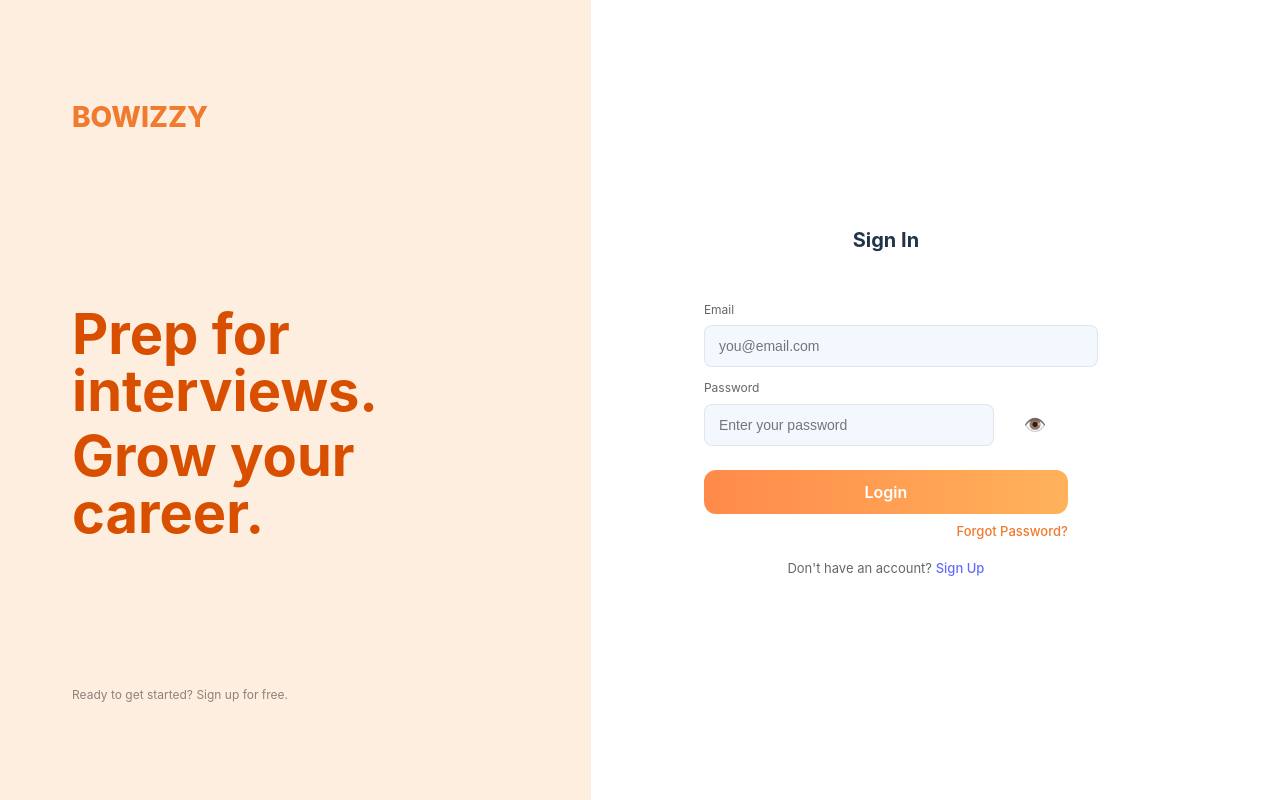
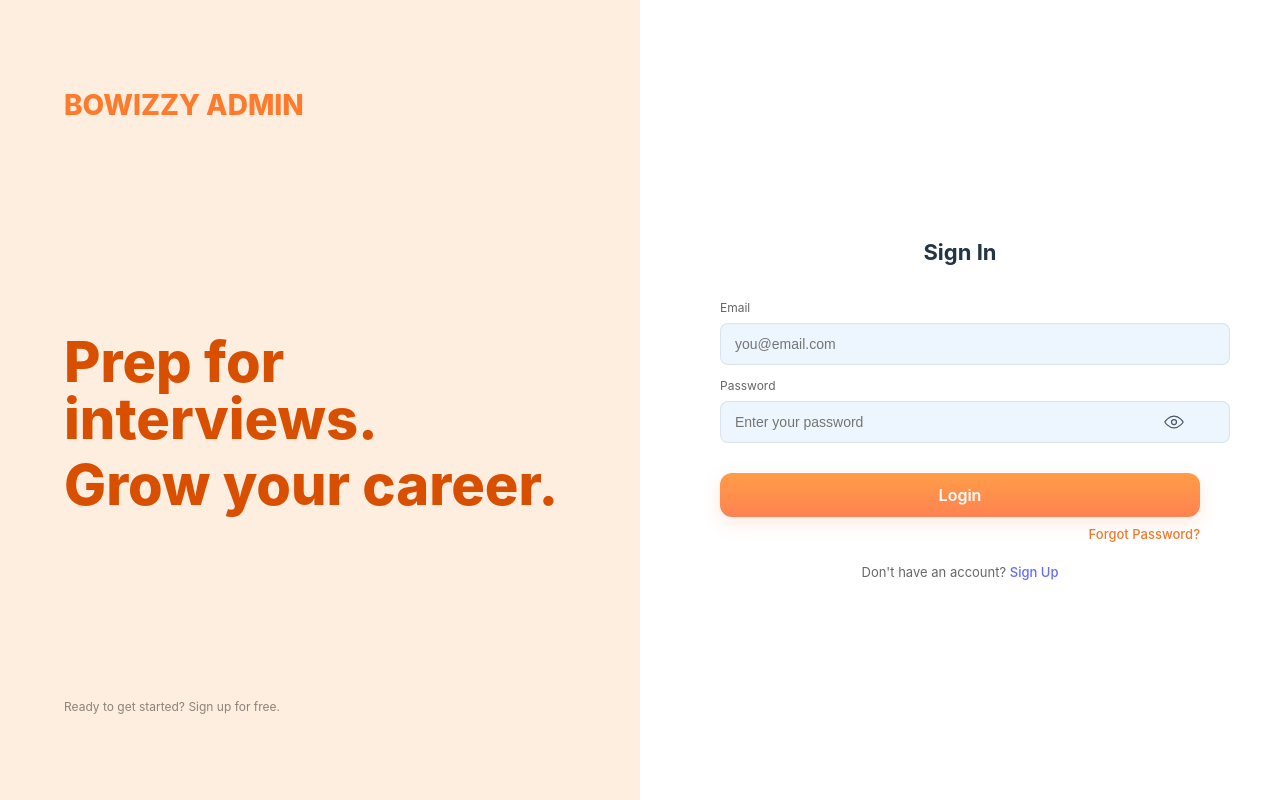
Before and after one commit to kishor2121/bowizzy-admin, a React (Vite) app: page /login in a window 1280 px wide. Built offline with nearby package versions, Linux system fonts and the light colour scheme; no server answers.

Commit message:
minor ui fixes

```diff
--- a/src/pages/AdminLogin.css
+++ b/src/pages/AdminLogin.css
@@ -1,6 +1,7 @@
 .login-root {
   display: grid;
-  grid-template-columns: 50% 50%;
+  /* default: equal halves for a true split layout */
+  grid-template-columns: 1fr 1fr;
   min-height: 100vh;
   width: 100%;
   box-sizing: border-box;
@@ -9,7 +10,7 @@
 
 .promo-panel {
   background: #fdeee0; /* light peach */
-  padding: 96px 72px; /* increase padding to match screenshot */
+  padding: 84px 64px; /* slightly reduced padding so left column doesn't feel too wide */
   display: flex;
   flex-direction: column;
   justify-content: space-between;
@@ -31,6 +32,13 @@
   font-size: 56px;
   margin: 0 0 8px 0;
   line-height: 1.02;
+  font-weight: 800;
+}
+
+.promo-logo {
+  font-weight: 800;
+  color: #ff7a2b;
+  font-size: 28px;
 }
 
 .promo-footer {
@@ -47,19 +55,20 @@
 }
 
 .form-card {
-  width: 420px;
+  width: 480px;
   margin: 0 auto;
 }
 
 .form-title {
   text-align: center;
-  font-size: 20px;
-  margin-bottom: 18px;
+  font-size: 22px;
+  font-weight: 700;
+  margin-bottom: 22px;
 }
 
 .login-form {
-  background: #fff;
-  padding: 28px 28px 16px 28px;
+  background: transparent; /* remove heavy card background to match screenshot */
+  padding: 8px 0 4px 0;
   border-radius: 6px;
 }
 
@@ -80,7 +89,7 @@
   padding: 12px 14px;
   border-radius: 8px;
   border: 1px solid rgba(0,0,0,0.08);
-  background: rgba(226, 238, 255, 0.4);
+  background: rgba(226, 238, 255, 0.6);
   outline: none;
   font-size: 14px;
 }
@@ -90,28 +99,37 @@
 }
 
 .password-row {
-  display: flex;
-  align-items: center;
+  display: block;
+  position: relative;
 }
-
+.password-row .input { padding-right: 14px; }
 .eye-btn {
   background: transparent;
   border: none;
-  margin-left: 8px;
+  position: absolute;
+  right: 12px;
+  top: 50%;
+  transform: translateY(-50%);
   cursor: pointer;
-  font-size: 18px;
+  padding: 4px;
+  display: flex;
+  align-items: center;
+  justify-content: center;
 }
+
+.eye-btn svg { display: block; }
 
 .submit-btn {
   width: 100%;
-  margin-top: 12px;
+  margin-top: 18px;
   padding: 12px;
   border-radius: 12px;
   border: none;
   color: white;
   font-weight: 600;
-  background: linear-gradient(90deg,#ff8a4a,#ffb25b);
+  background: linear-gradient(180deg,#FF9D48 0%, #FF8251 100%);
   cursor: pointer;
+  box-shadow: 0 6px 18px rgba(255,130,80,0.18);
 }
 
 .links-row {
@@ -145,3 +163,15 @@
   .form-panel { padding: 24px; }
   .form-card { width: 100%; }
 }
+
+/* Make the promo column a little narrower on very large screens to match the visual */
+@media (min-width: 1400px) {
+  .login-root { grid-template-columns: 1fr 1fr; }
+}
+
+/* If the page is in full-bleed mode, force the login-root to occupy the full viewport and stay split 50/50 */
+#root.full-bleed .login-root {
+  width: 100vw;
+  grid-template-columns: 1fr 1fr;
+  min-height: 100vh;
+}
--- a/src/pages/AdminLogin.tsx
+++ b/src/pages/AdminLogin.tsx
@@ -40,7 +40,7 @@
   return (
     <div className="login-root">
       <div className="promo-panel">
-        <div className="promo-logo">BOWIZZY</div>
+        <div className="promo-logo">BOWIZZY ADMIN</div>
         <div className="promo-content">
           <h2>Prep for interviews.</h2>
           <h2>Grow your career.</h2>
@@ -81,7 +81,31 @@
                   className="eye-btn"
                   onClick={() => setShowPassword((s) => !s)}
                 >
-                  {showPassword ? "🙈" : "👁️"}
+                  {/* Inline SVG icons so no new dependency is required */}
+                  {showPassword ? (
+                    <svg
+                      width="20"
+                      height="20"
+                      viewBox="0 0 24 24"
+                      fill="none"
+                      xmlns="http://www.w3.org/2000/svg"
+                    >
+                      <path d="M3 3l18 18" stroke="#475569" strokeWidth="1.5" strokeLinecap="round" strokeLinejoin="round" />
+                      <path d="M9.88 9.88A3 3 0 0 0 14.12 14.12" stroke="#475569" strokeWidth="1.5" strokeLinecap="round" strokeLinejoin="round" />
+                      <path d="M10.7 5.1c1.3-.15 2.62-.11 3.9.12 3.9.74 6.4 4.51 6.4 4.51s-2.5 3.76-6.4 4.51c-4.16.8-8.6-2.5-9.95-4.08" stroke="#475569" strokeWidth="1.5" strokeLinecap="round" strokeLinejoin="round" />
+                    </svg>
+                  ) : (
+                    <svg
+                      width="20"
+                      height="20"
+                      viewBox="0 0 24 24"
+                      fill="none"
+                      xmlns="http://www.w3.org/2000/svg"
+                    >
+                      <path d="M1 12s4-7 11-7 11 7 11 7-4 7-11 7S1 12 1 12z" stroke="#475569" strokeWidth="1.5" strokeLinecap="round" strokeLinejoin="round" />
+                      <circle cx="12" cy="12" r="3" stroke="#475569" strokeWidth="1.5" strokeLinecap="round" strokeLinejoin="round" />
+                    </svg>
+                  )}
                 </button>
               </div>
             </label>
```
Also changed, not shown: src/services/api.ts (+1 -14 lines).
